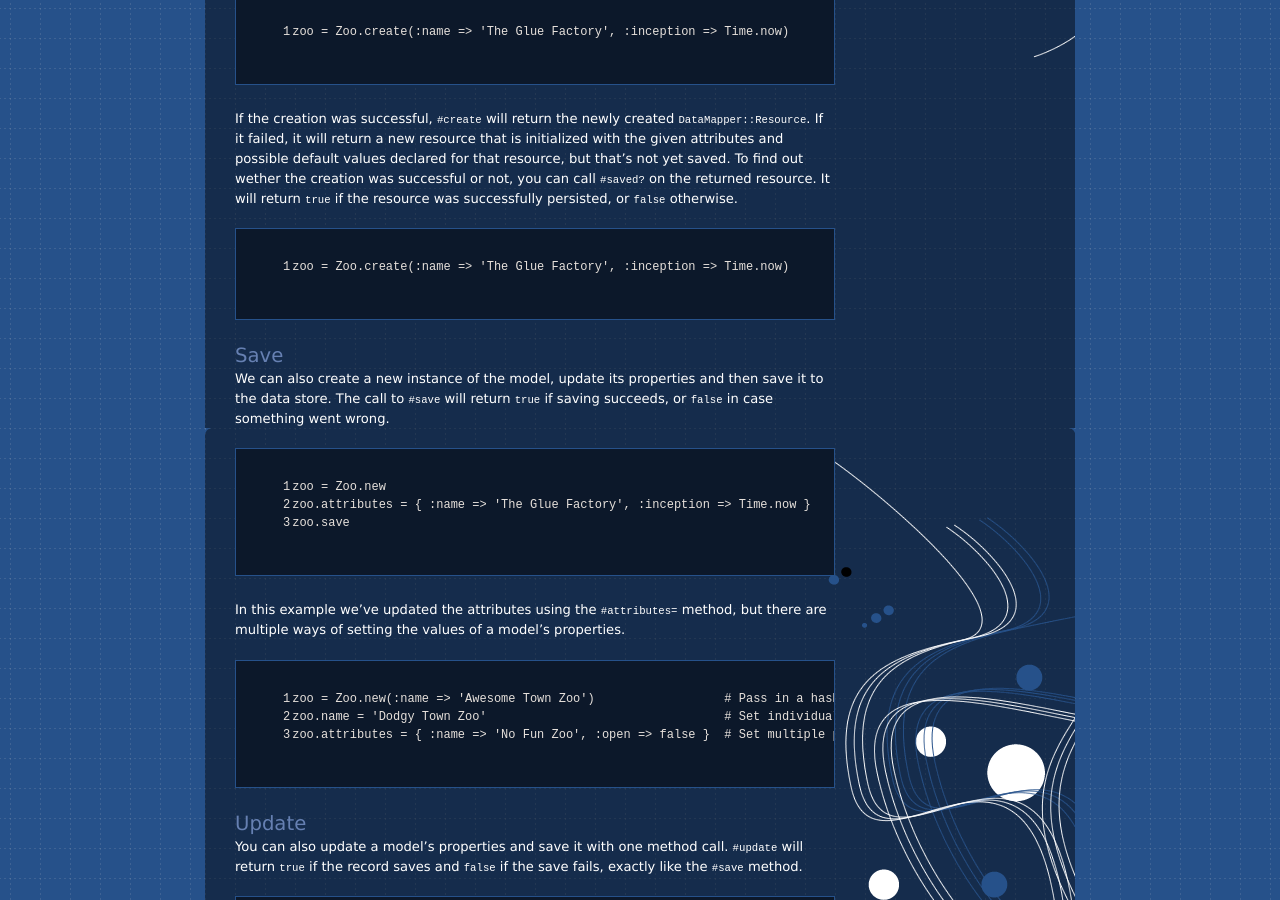
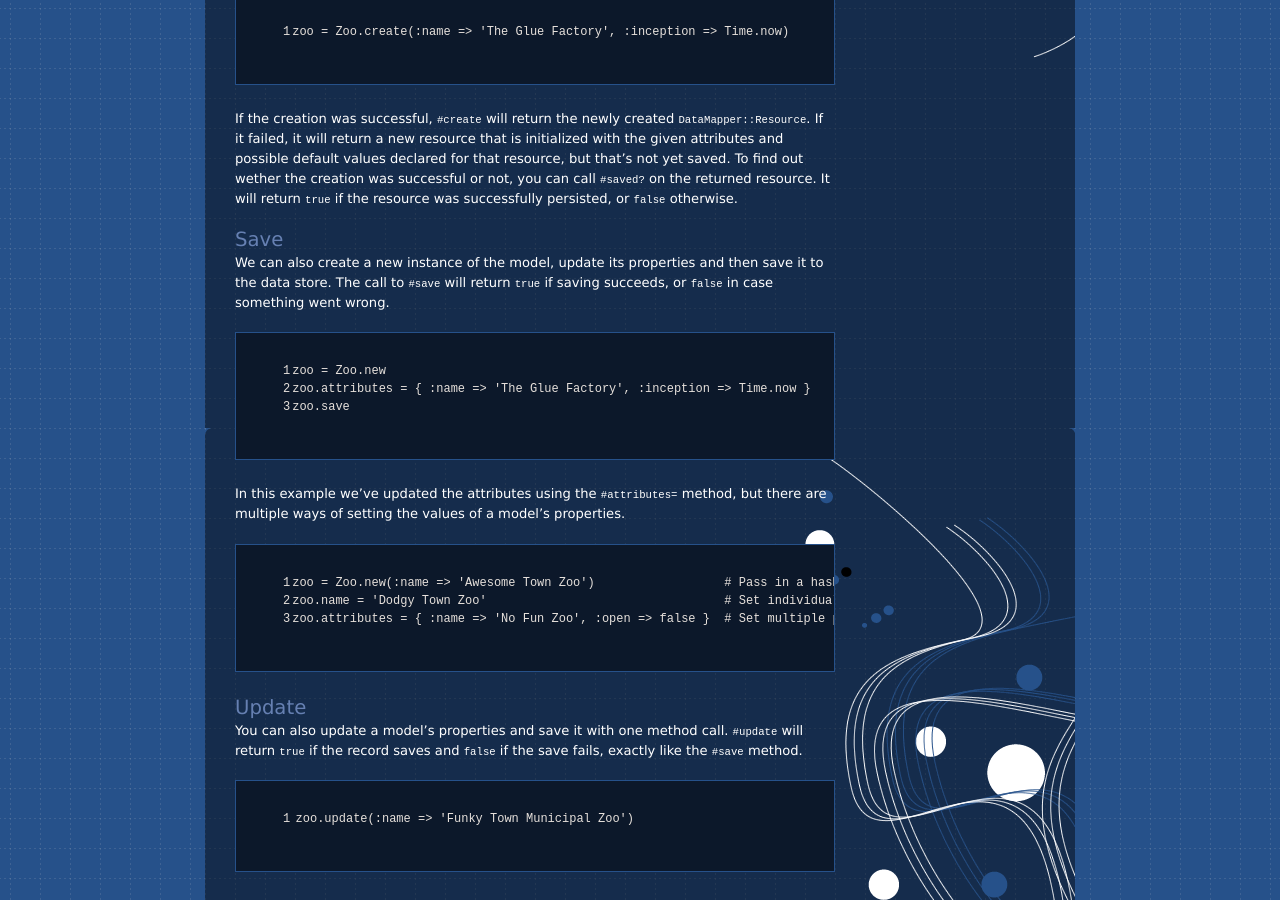
Before and after one commit to datamapper/datamapper.github.com, a Jekyll site: the page built from docs/create_and_destroy.markdown, in a window 1280 px wide and 900 px high, scrolled down 651 px. Built offline with Jekyll 4.4.1, drawn with Linux system fonts in a browser that asks for light colours.

Commit message:
Removes a needless code snippet i introduced previously

```diff
--- a/docs/create_and_destroy.markdown
+++ b/docs/create_and_destroy.markdown
@@ -39,10 +39,6 @@ is initialized with the given attributes and possible default values declared
 for that resource, but that's not yet saved. To find out wether the creation
 was successful or not, you can call `#saved?` on the returned resource. It will
 return `true` if the resource was successfully persisted, or `false` otherwise.
-
-{% highlight ruby linenos %}
-zoo = Zoo.create(:name => 'The Glue Factory', :inception => Time.now)
-{% endhighlight %}
 
 Save
 ----
```
